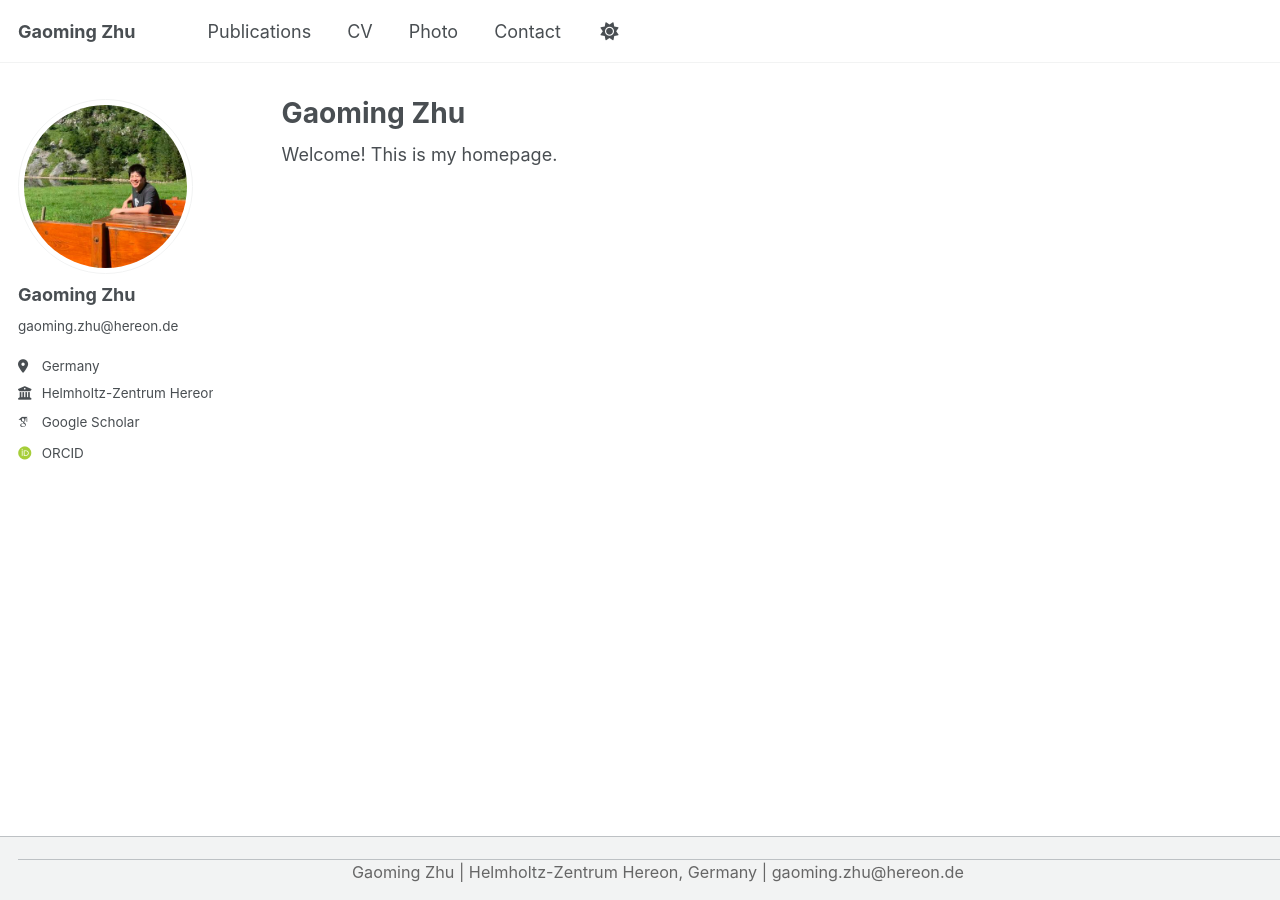
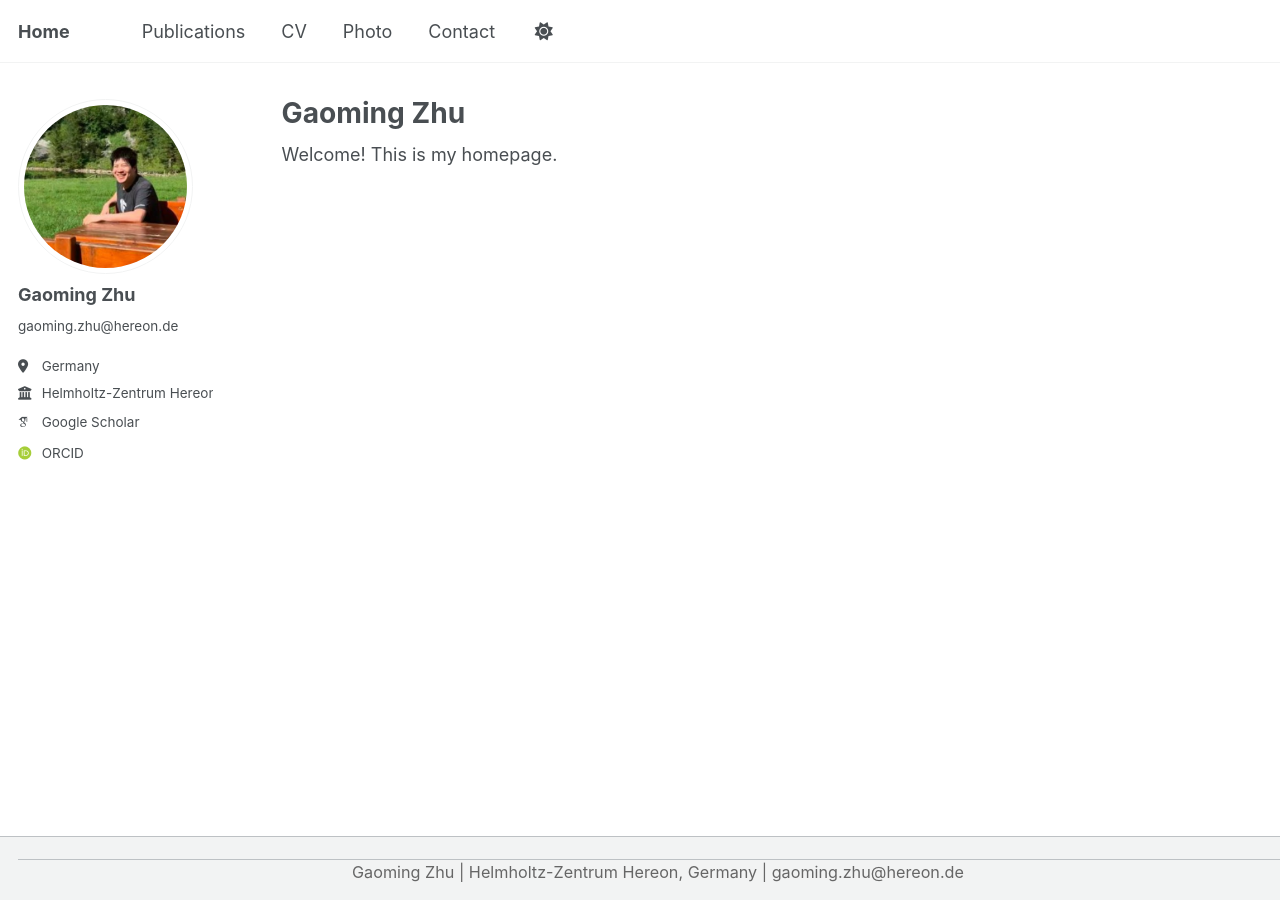
Before and after one commit to zgm900613/zgm900613.github.io, a Jekyll site: the page built from index.md, in a window 1280 px wide. Built offline with Jekyll 4.4.1, drawn with Linux system fonts in a browser that asks for light colours; some web fonts are replaced; a script that is not in the unit is left out.

Commit message:
Update _config.yml

```diff
--- a/_config.yml
+++ b/_config.yml
@@ -9,7 +9,7 @@
 # Basic Site Settings
 locale                   : "en-US"
 site_theme               : "default" # Currently available options are "default", "air"
-title                    : "Gaoming Zhu"
+title                    : "Home"
 title_separator          : "-"
 name                     : &name "Gaoming Zhu"
 description              : &description "Gaoming Zhu's academic portfolio"   # Update this with a general description of your site, this is the default if not overridden by a page
@@ -23,7 +23,7 @@ repository               : "zgm900613/zgm900613.github.io"
 #               Additional customization can be done by editing /_includes/author-profile.html
 author:
   # Biographic information
-  avatar           : "Photo202208_2.jpg"
+  avatar           : "Photo202208_3.jpg"
   name             : "Gaoming Zhu"
   pronouns         : # example: "she/her"
   bio              : "gaoming.zhu@hereon.de"
```
